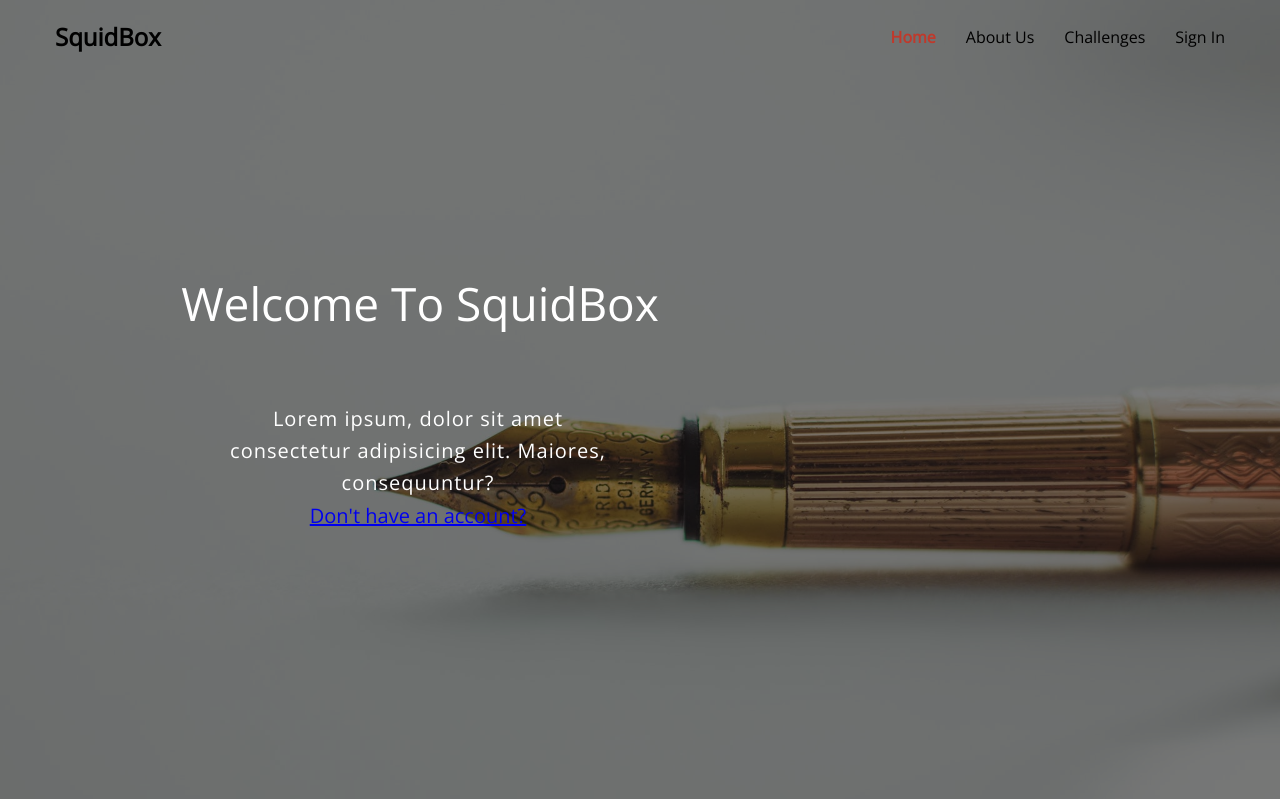
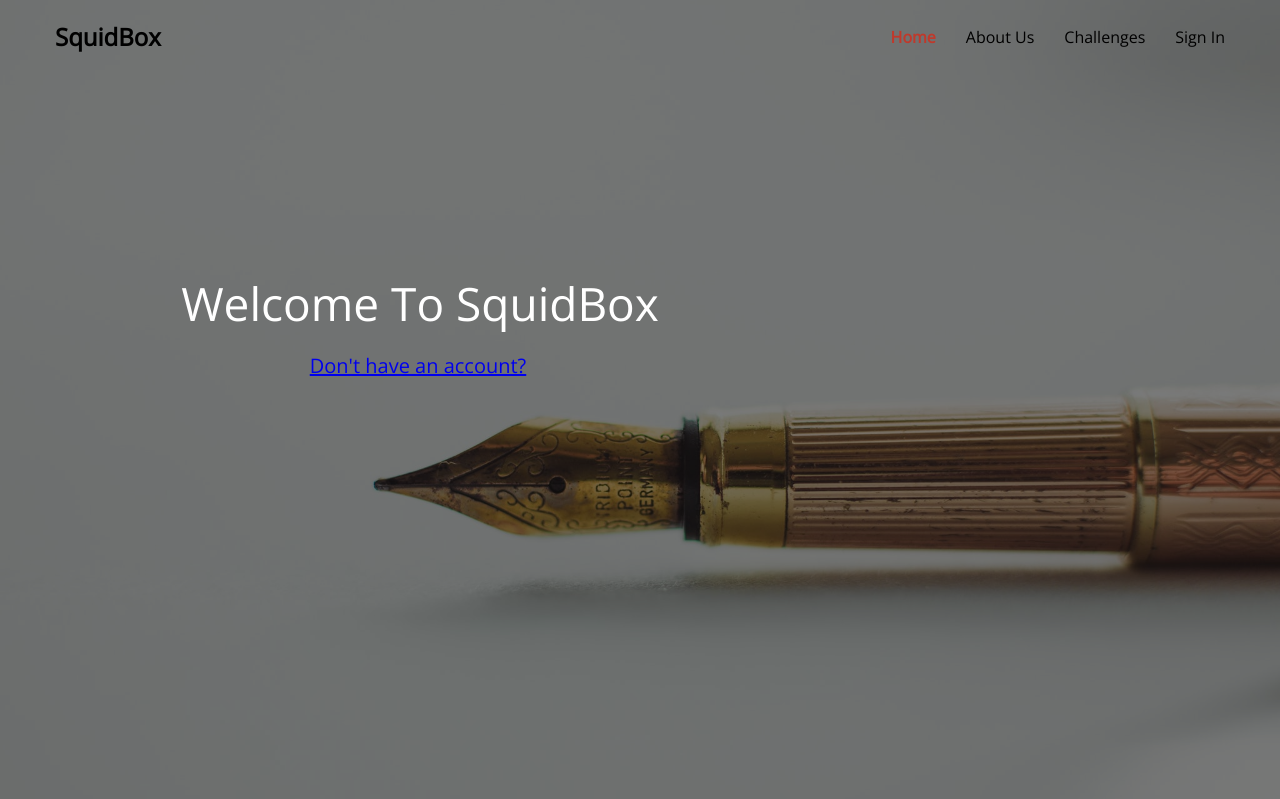
Before and after one commit to HV-2022-Team-Rocket/squidbox, a PHP site: page / in a window 1280 px wide. Shown: the top 799 px of the page. Run offline with PHP 8.4, Linux system fonts and the light colour scheme.

Commit message:
fixing bugs

```diff
--- a/public/index.html
+++ b/public/index.html
@@ -23,7 +23,6 @@
     <div class="hero">
       <div class="container">
         <h1 class="main_title">Welcome To SquidBox</h1>
-        <p class="text">Lorem ipsum, dolor sit amet consectetur adipisicing elit. Maiores, consequuntur?</p>
         <a class="link_text" href="SignUp.js">Don't have an account?</a>
       </div>
     </div>
--- a/public/styles/style.css
+++ b/public/styles/style.css
@@ -147,7 +147,7 @@ body {
     width: 394px;
     height: 96px;
     left: 221px;
-    top: 500px;
+    top: 350px;
     font-style: normal;
     font-weight: normal;
     font-size: 20px;
```
